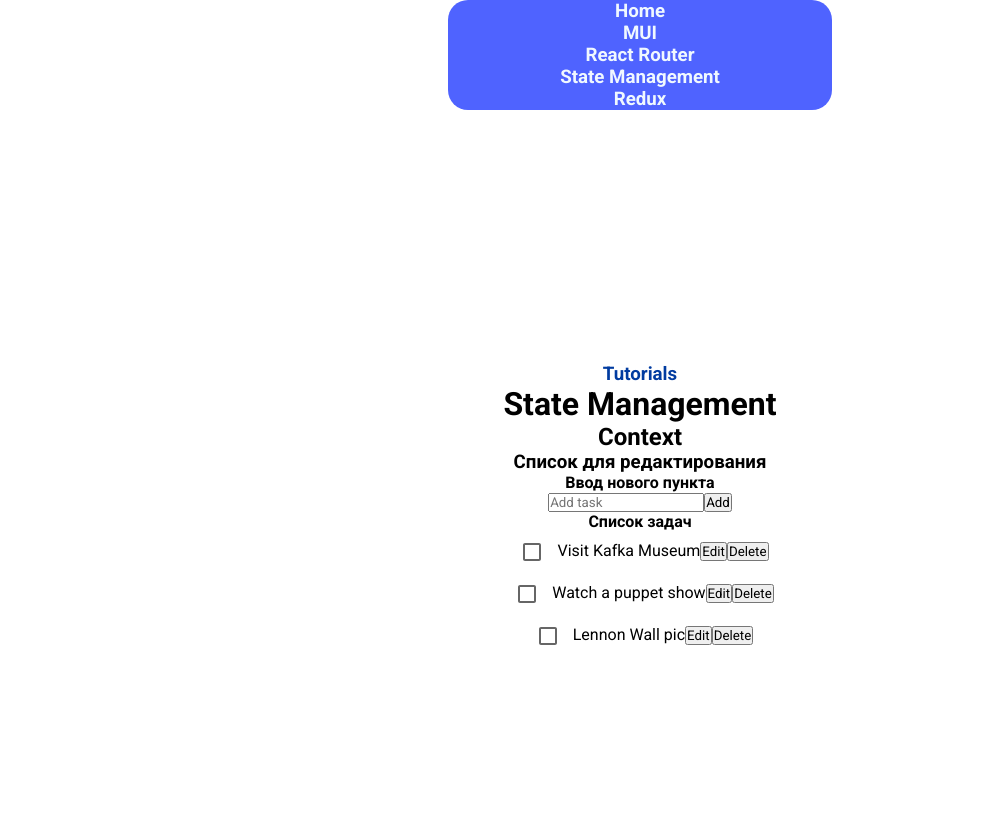
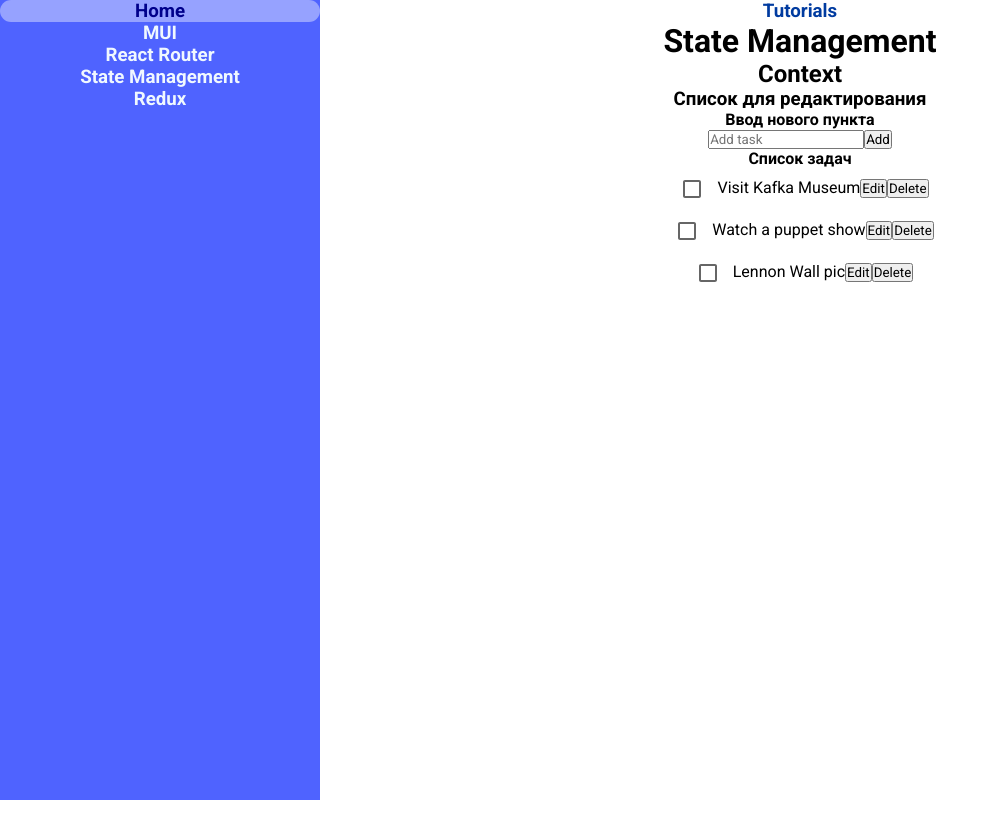
Before and after one commit to PlatenPrime/tutorials, a React (Create React App) app: page /sm in a window 1280 px wide. Shown: the top 838 px of the page, without its empty margins (0-999 px from the left). After the commit the page ends 800 px from the top, so only its background shows below. Built offline with nearby package versions, Linux system fonts and the light colour scheme.

Commit message:
have prepared to Pedro's React playlist

```diff
--- a/src/App.css
+++ b/src/App.css
@@ -2,8 +2,10 @@
 	text-align: center;
 	min-height: 100vh;
 min-width: 100vw;
-display: flex;
-flex-direction: column;
-justify-content: center;
-align-items: center;
+
+display: grid;
+
+grid-template-columns: 20rem 1fr;
+
+
 }
--- a/src/App.js
+++ b/src/App.js
@@ -18,6 +18,7 @@ function App() {
 
 
 			<SideBar />
+
 			<Outlet />
 
 
--- a/src/components/Sidebar/SideBar.module.css
+++ b/src/components/Sidebar/SideBar.module.css
@@ -1,14 +1,14 @@
 .sidebar {
 	background-color: rgb(79, 99, 255);
-	display: flex;
-	justify-self: flex-start;
-	justify-content: center;
-	align-items: center;
+
 	color: aliceblue;
 	flex-direction: column;
 	margin: 0;
-	min-width: 30vw;
-	border-radius: 20px;
+
+	display: grid;
+	align-content: start ;
+
+	grid-column: 1 / 2;
 }
 
 .sidebarLink {
--- a/src/pages/MUI/MUI.js
+++ b/src/pages/MUI/MUI.js
@@ -20,14 +20,8 @@ const MUI = () => {
 			}
 
 
-
-
-
 		}
 	)
-
-
-
 
 
 
--- a/src/pages/Router/Router.module.css
+++ b/src/pages/Router/Router.module.css
@@ -1,7 +1,7 @@
 .router {
 	display: flex;
 	flex-direction: column;
-	justify-content: center;
+	justify-content: flex-start;
 	align-items: center;
 	min-height: 100%;
 min-width: 100%;
--- a/src/pages/StateManagement/StateManagement.module.css
+++ b/src/pages/StateManagement/StateManagement.module.css
@@ -2,6 +2,6 @@
 	min-height: 100vh;
 	display: flex;
 	flex-direction: column;
-	justify-content: center;
+	justify-content: flex-start;
 	align-items: center;
 }
```
